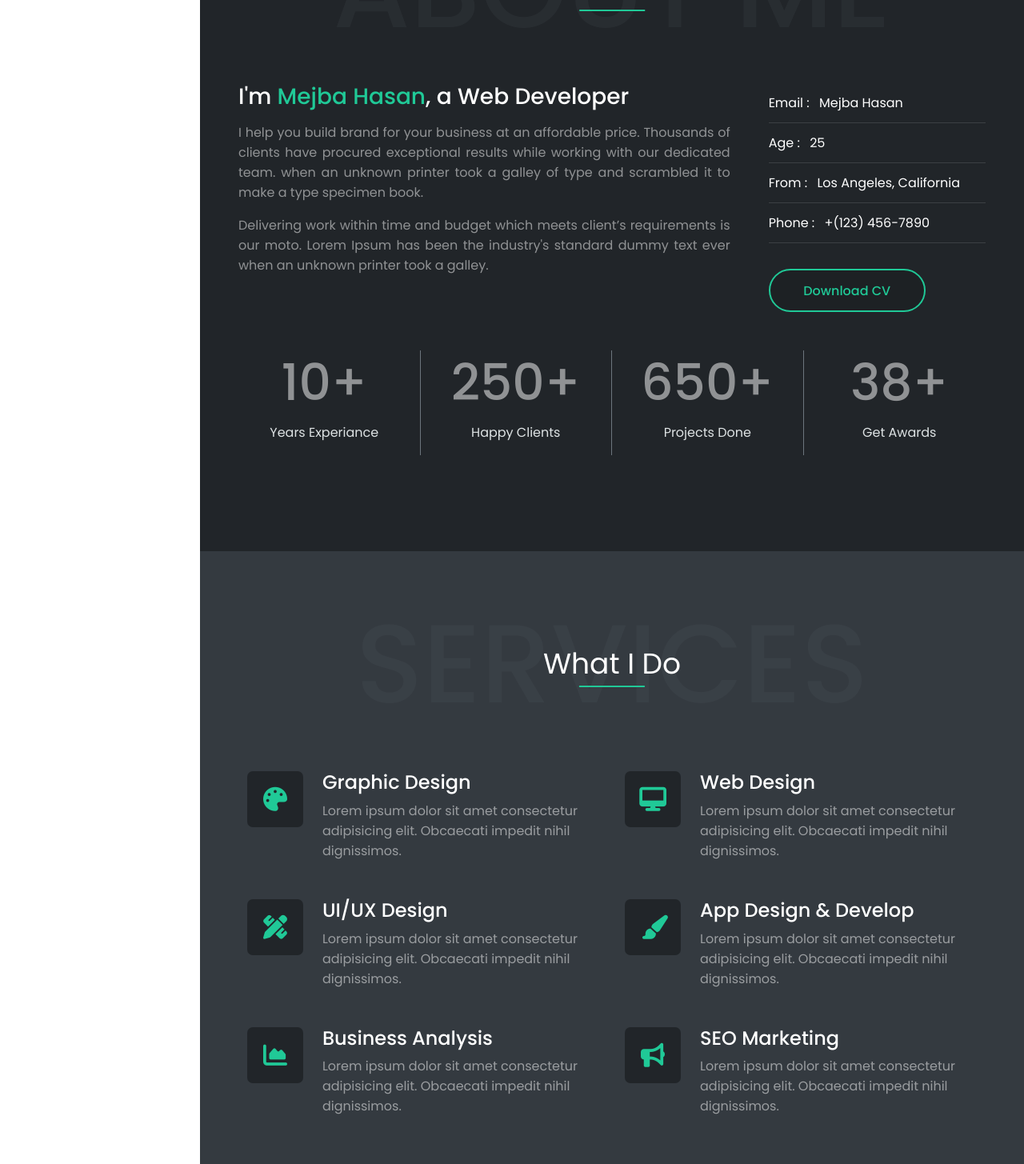
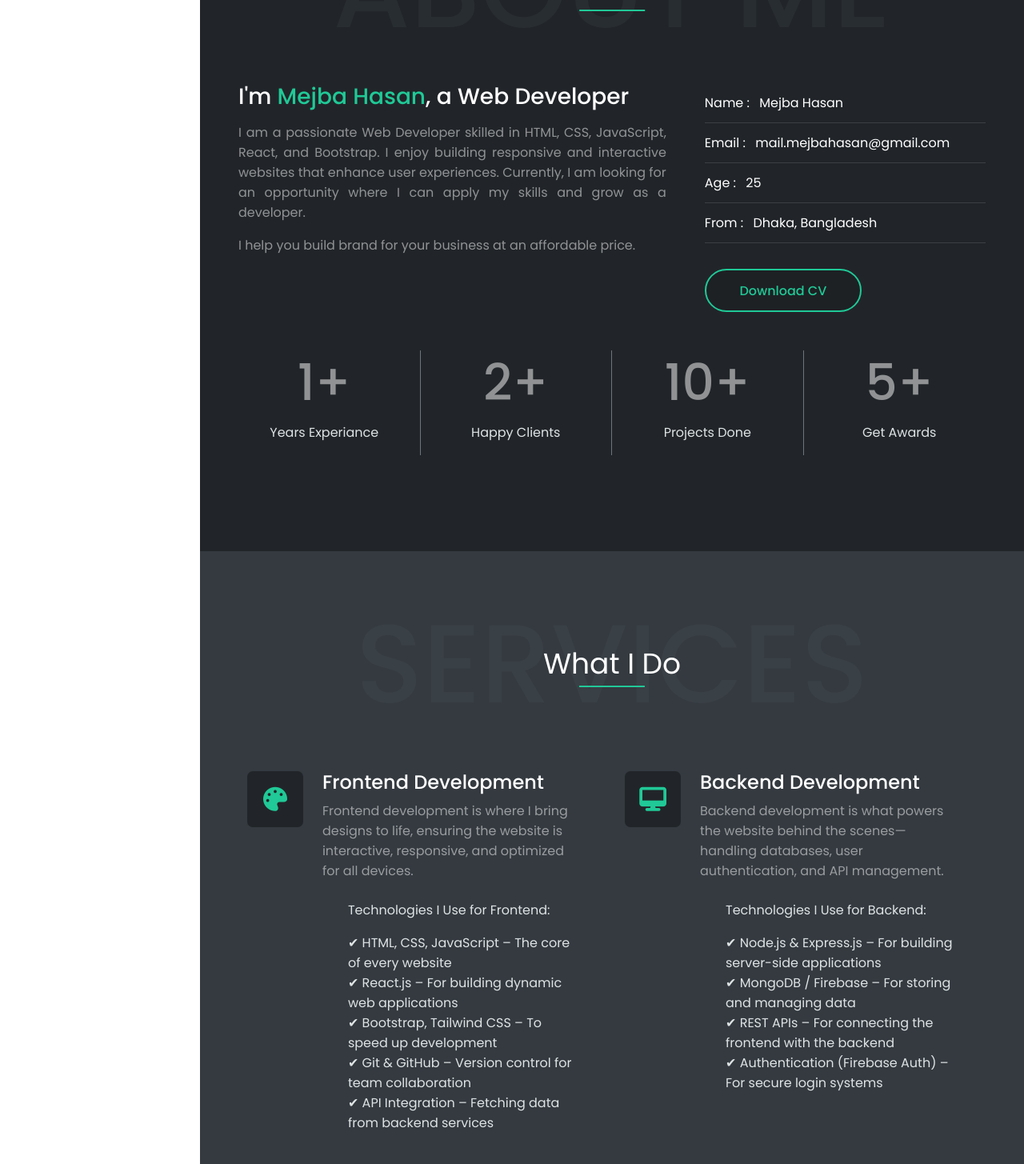
Before and after one commit to codermejba/Mejba-Hasan-Portfolio, a React (Vite) app in the folder client/: page / in a window 1280 px wide. Shown: the part 955-2410 px from the top of the page at 80% size. Built offline with nearby package versions, Linux system fonts and the light colour scheme.

Commit message:
some of my information updated

```diff
--- a/client/src/components/Header/Navigation.jsx
+++ b/client/src/components/Header/Navigation.jsx
@@ -24,14 +24,14 @@ const Navigation = () => {
               <li>
                 <a href="#resume">Resume</a>
               </li>
-              <li>
+ {/*              <li>
                 <a href="#">Portfolio</a>
               </li>
               <li>
                 <a href="#">Testimonial</a>
-              </li>
+              </li> */}
               <li>
-                <a href="#">Contact</a>
+                <a href="#contact">Contact</a>
               </li>
             </ul>
           </nav>
--- a/client/src/components/body/AboutMe.jsx
+++ b/client/src/components/body/AboutMe.jsx
@@ -6,19 +6,19 @@ const AboutMe = () => {
   const Experiance = [
     {
       title: "Years Experiance",
+      value: "1",
+    },
+    {
+      title: "Happy Clients",
+      value: "2",
+    },
+    {
+      title: "Projects Done",
       value: "10",
     },
     {
-      title: "Happy Clients",
-      value: "250",
-    },
-    {
-      title: "Projects Done",
-      value: "650",
-    },
-    {
       title: "Get Awards",
-      value: "38",
+      value: "5",
     },
   ];
   return (
@@ -37,44 +37,44 @@ const AboutMe = () => {
           </p>
         </div>
         <div className="content row">
-          <div className="contentLeft col-lg-7 col-xl-8 text-center text-lg-start">
+          <div className="contentLeft col-lg-6 col-xl-7 text-center text-lg-start">
             <h2 className="text-7 fw-600 mb-3 text-white">
               I'm <span className="text-primary">Mejba Hasan</span>, a Web
               Developer
             </h2>
             <p className="text-white-50 ">
-              I help you build brand for your business at an affordable price.
-              Thousands of clients have procured exceptional results while
-              working with our dedicated team. when an unknown printer took a
-              galley of type and scrambled it to make a type specimen book.
+              I am a passionate Web Developer skilled in HTML, CSS,
+              JavaScript, React, and Bootstrap. I enjoy building responsive and
+              interactive websites that enhance user experiences. Currently, I
+              am looking for an opportunity where I can apply my skills and grow
+              as a developer.
             </p>
             <p className="text-white-50">
-              Delivering work within time and budget which meets client’s
-              requirements is our moto. Lorem Ipsum has been the industry's
-              standard dummy text ever when an unknown printer took a galley.
+            I help you build brand for your business at an affordable price.
             </p>
           </div>
-          <div className="contentRight col-lg-5 col-xl-4">
+          <div className="contentRight col-lg-6 col-xl-5">
             <div className="ps-lg-4">
               <ul className="text-light list-style-2 list-style-light">
                 <li>
-                  <span className="fw-600 me-2">Email : </span>Mejba Hasan
+                  <span className="fw-600 me-2">Name : </span>Mejba Hasan
+                </li>
+                <li>
+                  <span className="fw-600 me-2">Email : </span>mail.mejbahasan@gmail.com
                 </li>
                 <li>
                   <span className="fw-600 me-2">Age : </span>25
                 </li>
                 <li>
-                  <span className="fw-600 me-2">From : </span>Los Angeles,
-                  California
-                </li>
-                <li>
-                  <span className="fw-600 me-2">Phone : </span>+(123) 456-7890
+                  <span className="fw-600 me-2">From : </span>Dhaka,
+                  Bangladesh
                 </li>
               </ul>
               <Button className="mt-3">Download CV</Button>
             </div>
           </div>
         </div>
+        {/* client & experiance */}
         <div className="row experiance my-5">
           {Experiance.map((item, index) => (
             <div className="borderEffect col-6 col-lg-3" key={index}>
@@ -92,7 +92,6 @@ const AboutMe = () => {
   );
 };
 const Main = styled.section`
-
   .content {
     .contentLeft {
       p {
@@ -104,10 +103,12 @@ const Main = styled.section`
     .borderEffect {
       border-bottom: 1px solid #6c757d;
       border-right: 1px solid #6c757d;
-      &:last-child, &:nth-child(2) {
+      &:last-child,
+      &:nth-child(2) {
         border-right: none;
       }
-      &:last-child, &:nth-child(3) {
+      &:last-child,
+      &:nth-child(3) {
         border-bottom: none;
       }
 
@@ -116,7 +117,7 @@ const Main = styled.section`
         border-right: 1px solid #6c757d;
         &:nth-child(2) {
           border-right: 1px solid #6c757d;
-      }
+        }
       }
     }
   }
--- a/client/src/components/body/Contact.jsx
+++ b/client/src/components/body/Contact.jsx
@@ -4,7 +4,7 @@ import Button from "../../assets/Button";
 
 const Contact = () => {
   return (
-    <Main className="secPadding bg-secondary">
+    <Main id="contact" className="secPadding bg-secondary">
       <div className="container px-lg-5">
         {/*  title */}
         <div className="title mb-5">
@@ -24,25 +24,25 @@ const Contact = () => {
           <div className="col-md-4 col-xl-3 order-1 order-md-0 text-center text-md-start">
             <h2 className="mb-3 text-5 text-uppercase text-white">Address</h2>
             <p className="text-3 mb-4 text-light">
-              4th Floor, Plot No.22, 145 Murphy Canyon Rd. San Diego CA 2028
+              Mohammadpur, Dhaka, Bangladesh
             </p>
             <p className="text-3 mb-1 text-light">
               <span className="text-primary text-4 me-2">
                 <i className="fas fa-phone"></i>
               </span>
-              (060) 444 434 444
+              +880 1767397345
             </p>
             <p className="text-3 mb-1 text-light">
               <span className="text-primary text-4 me-2">
                 <i className="fas fa-fax"></i>
               </span>
-              (060) 555 545 555
+              (XXX) XXX XXX XXX
             </p>
             <p className="text-3 mb-4 text-light">
               <span className="text-primary text-4 me-2">
                 <i className="fas fa-envelope"></i>
               </span>
-              chat@simone.com
+              mail.mejbahasan@gmail.com
             </p>
             <h2 className="mb-3 text-5 text-uppercase text-white">Follow Me</h2>
             <div className=" d-flex justify-content-center justify-content-md-start">
@@ -68,7 +68,7 @@ const Contact = () => {
                     className="form-control"
                     required=""
                     placeholder="Name"
-                    spellcheck="false"
+                    spellCheck="false"
                   />
                 </div>
                 <div className="col-xl-6">
@@ -78,7 +78,7 @@ const Contact = () => {
                     className="form-control"
                     required=""
                     placeholder="Email"
-                    spellcheck="false"
+                    spellCheck="false"
                   />
                 </div>
                 <div className="col">
--- /dev/null
+++ b/client/src/components/body/Footer.jsx
@@ -0,0 +1,35 @@
+import React from "react";
+import styled from "styled-components";
+
+const Footer = () => {
+  return (
+    <Main id="footer" className="secPadding bg-primary">
+      <div className="container px-lg-5 text-light">
+        <div className="row">
+          <div className="col-lg-6 text-center text-lg-start">
+            <p className="mb-3 mb-lg-0">
+              Copyright © 2025{" "}
+              <a href="#home" className="fw-500 text-primary">
+                Mejba Hasan
+              </a>
+              . All Rights Reserved.
+            </p>
+          </div>
+          <div className="col-lg-6">
+            <ul className=" d-flex gap-3 justify-content-center justify-content-lg-end">
+              <li>
+                  <a href="#" className="text-light">Terms &amp; Policy</a>
+              </li>
+              <li>
+                  <a href="#" className="text-light"> Privacy Policy</a>
+              </li>
+            </ul>
+          </div>
+        </div>
+      </div>
+    </Main>
+  );
+};
+const Main = styled.footer``;
+
+export default Footer;
--- a/client/src/components/body/Hero.jsx
+++ b/client/src/components/body/Hero.jsx
@@ -8,8 +8,8 @@ const Hero = () => {
       <div className="content">
         <h4 className="text-7 fw-medium">Welcome</h4>
         <h1 className=" fw-semibold text-16 py-lg-2">I am Mejba Hasan</h1>
-        <h4 className="text-light text-5">based in Los Angeles, California.</h4>
-        <Button className=" mt-4">Hire Me</Button>
+        <h4 className="text-light text-5">based in Dhaka, Bangladesh.</h4>
+        <Button className=" mt-4"><a href="#contact">Hire Me</a></Button>
       </div>
       <a className="view-content" href="#about">
         {/* adding scroll animation and it will rout to about me page*/}
--- a/client/src/components/body/MainBody.jsx
+++ b/client/src/components/body/MainBody.jsx
@@ -5,6 +5,7 @@ import AboutMe from './AboutMe'
 import Services from './Services'
 import Resume from './Resume'
 import Contact from './Contact'
+import Footer from './Footer'
 
 const MainBody = () => {
   return (
@@ -14,6 +15,7 @@ const MainBody = () => {
       <Services/>
       <Resume/>
       <Contact  />
+      <Footer/>
     </Mian>
   )
 }
--- a/client/src/components/body/Resume.jsx
+++ b/client/src/components/body/Resume.jsx
@@ -18,8 +18,8 @@ const Resume = () => {
             <span></span>
           </p>
         </div>
-        <div className="row gx-lg-5">
-            {/* Education */}
+        {/* <div className="row gx-lg-5">
+
           <div className="col-md-6">
             <h2 className="text-6 fw-600 mb-4 text-white">My Education</h2>
             <div className="bg-white  rounded p-4 mb-4 bg-dark">
@@ -50,7 +50,6 @@ const Resume = () => {
               </p>
             </div>
           </div>
-          {/* Experience */}
           <div className="col-md-6">
             <h2 className="text-6 fw-600 mb-4 text-white">My Experience</h2>
             <div className="bg-white  rounded p-4 mb-4 bg-dark">
@@ -81,22 +80,22 @@ const Resume = () => {
               </p>
             </div>
           </div>
-        </div>
-        {/* skills */}
-        <h2  className="text-6 fw-600 mt-4 mb-4 text-white">My Skills</h2>
+        </div> */}
+        {/*skills */}
+        <h2 className="text-6 fw-600 mt-4 mb-4 text-white">My Skills</h2>
         <div className="row gx-lg-5">
           <div className="col-md-6">
             <p className=" fw-500 text-start mb-2 text-light">
-              Web Design <span className="float-end">65%</span>
+              Web Design <span className="float-end">85%</span>
             </p>
             <div className="progress progress-sm mb-4 bg-dark">
               <div
                 className="progress-bar"
                 role="progressbar"
-                aria-valuenow="65"
+                aria-valuenow="85"
                 aria-valuemin="0"
                 aria-valuemax="100"
-                style={{ width: "65%" }}
+                style={{ width: "85%" }}
               ></div>
             </div>
           </div>
@@ -147,16 +146,16 @@ const Resume = () => {
           </div>
           <div className="col-md-6">
             <p className=" fw-500 text-start mb-2 text-light">
-              Angular Js <span className="float-end">60%</span>
+              Angular Js <span className="float-end">10%</span>
             </p>
             <div className="progress progress-sm mb-4 bg-dark">
               <div
                 className="progress-bar"
                 role="progressbar"
-                aria-valuenow="60"
+                aria-valuenow="10"
                 aria-valuemin="0"
                 aria-valuemax="100"
-                style={{ width: "60%" }}
+                style={{ width: "10%" }}
               ></div>
             </div>
           </div>
@@ -177,11 +176,11 @@ const Resume = () => {
           </div>
         </div>
         {/* CV */}
-        <div  className="text-center mt-5">
+        <div className="text-center mt-5">
           <Button>
             Download CV
-            <span  className="ms-1">
-              <i  className="fas fa-download"></i>
+            <span className="ms-1">
+              <i className="fas fa-download"></i>
             </span>
           </Button>
         </div>
--- a/client/src/components/body/Services.jsx
+++ b/client/src/components/body/Services.jsx
@@ -20,7 +20,78 @@ const Services = () => {
           <div className="row">
             <div className="col-md-11 mx-auto">
               <div className="row">
-            <div className="col-md-6 p-3 d-flex ">
+
+                <div className="col-md-6 p-lg-3 d-flex flex-column flex-lg-row">
+
+                  <div className="icon d-none d-xl-flex">
+                    <i className="fa-solid fa-palette"></i>
+                  </div>
+                  <div className="colContent px-4">
+                    <h4>Frontend Development</h4>
+                    <p className=" text-white-50">
+                      Frontend development is where I bring designs to life,
+                      ensuring the website is interactive, responsive, and
+                      optimized for all devices.</p>
+                      <ul className=" pt-2">
+                        <p className="text-light">
+                          Technologies I Use for Frontend:
+                        </p>
+                        <li className="text-light">
+                          ✔ HTML, CSS, JavaScript – The core of every website
+                        </li>
+                        <li className="text-light">
+                          ✔ React.js – For building dynamic web applications
+                        </li>
+                        <li className="text-light">
+                          ✔ Bootstrap, Tailwind CSS – To speed up development
+                        </li>
+                        <li className="text-light">
+                          ✔ Git & GitHub – Version control for team
+                          collaboration
+                        </li>
+                        <li className="text-light">
+                          ✔ API Integration – Fetching data from backend
+                          services
+                        </li>
+                      </ul>
+
+                  </div>
+                </div>
+                <div className="col-md-6 p-lg-3 d-flex flex-column flex-lg-row">
+                <div className="icon d-none d-xl-flex">
+                    <i className="fa-solid fa-desktop"></i>
+                  </div>
+                  <div className="colContent px-4">
+                    <h4>Backend Development</h4>
+                    <p className=" text-white-50">
+                      Backend development is what powers the website behind the
+                      scenes—handling databases, user authentication, and API
+                      management.
+                       </p>
+                      <ul className=" pt-2">
+                        <p className="text-light">
+                          Technologies I Use for Backend:
+                        </p>
+                        <li className="text-light">
+                          ✔ Node.js & Express.js – For building server-side
+                          applications
+                        </li>
+                        <li className="text-light">
+                          ✔ MongoDB / Firebase – For storing and managing data
+                        </li>
+                        <li className="text-light">
+                          ✔ REST APIs – For connecting the frontend with the
+                          backend
+                        </li>
+                        <li className="text-light">
+                          ✔ Authentication (Firebase Auth) – For secure
+                          login systems
+                        </li>
+                      </ul>
+
+                  </div>
+                </div>
+                {/* <div className="col-md-6 p-3 d-flex ">
               <div className="icon ">
                 <i className="fa-solid fa-palette"></i>
               </div>
@@ -32,18 +103,7 @@ const Services = () => {
                 </p>
               </div>
             </div>
-            <div className="col-md-6 p-3 d-flex">
-              <div className="icon">
-                <i className="fa-solid fa-desktop"></i>
-              </div>
-              <div className="colContent px-4">
-                <h4>Web Design</h4>
-                <p className=" text-white-50">
-                  Lorem ipsum dolor sit amet consectetur adipisicing elit.
-                  Obcaecati impedit nihil dignissimos.
-                </p>
-              </div>
-            </div>
+
             <div className="col-md-6 p-3 d-flex">
               <div className="icon">
                 <i className="fa-solid fa-pen-ruler"></i>
@@ -91,12 +151,10 @@ const Services = () => {
                   Obcaecati impedit nihil dignissimos.
                 </p>
               </div>
+            </div>*/}
+              </div>
             </div>
           </div>
-            </div>
-
-          </div>
-
         </div>
       </div>
     </Main>
@@ -104,7 +162,6 @@ const Services = () => {
 };
 
 const Main = styled.section`
-
   i {
     color: var(--color-secondary);
     font-size: 30px;
```
